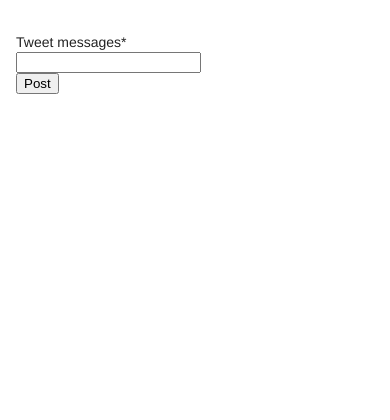
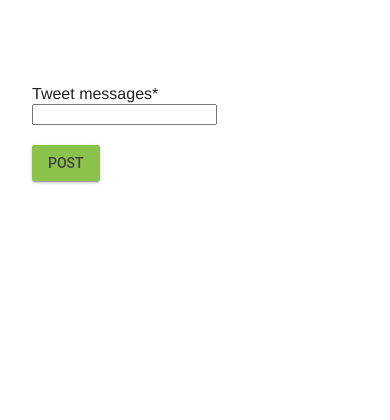
Before and after one commit to garyditsch/twitter_clone, a Django app: a page that uses tweet_messages/templates/tweet_messages/create_message.html in a window 390 px wide. Shown: the top 420 px of the page. Run offline with Django 3.2, Linux system fonts and the light colour scheme; the visitor is signed in with stand-in values (Sample User, id 1); some libraries are stand-ins or nearby versions.

Commit message:
material design style changes to main pages

```diff
--- a/tweet_messages/templates/tweet_messages/create_message.html
+++ b/tweet_messages/templates/tweet_messages/create_message.html
@@ -13,16 +13,21 @@
 {% block content %}
 
 
-  <div class="row">
-    <div class="col-md-8">
+<div class="mdl-grid">
+    <div class="mdl-cell mdl-cell--4-col"></div>
+        <div class="mdl-cell mdl-cell--4-col">
             <form action="" method="POST">
+            <div class="mdl-textfield mdl-js-textfield">
               {% csrf_token %}
               {{form|crispy}}
-        <button type="submit" class="btn btn-primary btn-block btn-lg">Post</button>
+            </div>
+            <button type="submit" class="mdl-button mdl-js-button mdl-button--raised mdl-button--colored">
+                Post
+            </button>
             </form>
         </div>
+    <div class="mdl-cell mdl-cell--4-col"></div>
 </div>
 
 
-
 {% endblock %}
--- a/tweet_messages/templates/tweet_messages/index.html
+++ b/tweet_messages/templates/tweet_messages/index.html
@@ -13,13 +13,13 @@
 {% block content %}
 
  {% if request.user.is_authenticated %}
- <!-- <div class="row">
+ <div class="row">
     <div class="col-md-8 col-md-offset-2">
       <div class="alert alert-info" role="alert">
       Hi {{request.user}}, let's chat.
       </div>
     </div>
-  </div> -->
+  </div>
  {% endif %}
 
 <div class="mdl-grid">
--- a/tweet_messages/templates/tweet_messages/registration.html
+++ b/tweet_messages/templates/tweet_messages/registration.html
@@ -14,7 +14,9 @@
             {{ form|crispy }}
             {{ form2|crispy }}
             {{ form3|crispy }}
-            <button class="btn btn-primary" type="submit">Sign Up</button>
+        <button type="submit" class="mdl-button mdl-js-button mdl-button--raised mdl-button--colored">
+            Submit
+        </button>
         </form>
         </div>
     </div>
--- a/tweet_messages/templates/tweet_messages/user_list.html
+++ b/tweet_messages/templates/tweet_messages/user_list.html
@@ -16,6 +16,7 @@
 <div class="mdl-grid">
   <div class="mdl-cell mdl-cell--2-col"></div>
   <div class="mdl-cell mdl-cell--8-col">
+    <h2>Users</h2>
     <table class="mdl-data-table mdl-js-data-table mdl-data-table--selectable mdl-shadow--4dp">
       <tbody>
 
```
Also changed, not shown: tweet_messages/templates/tweet_messages/login.html (+5 -3 lines). Lines whose indentation alone changed are shown as unchanged.
